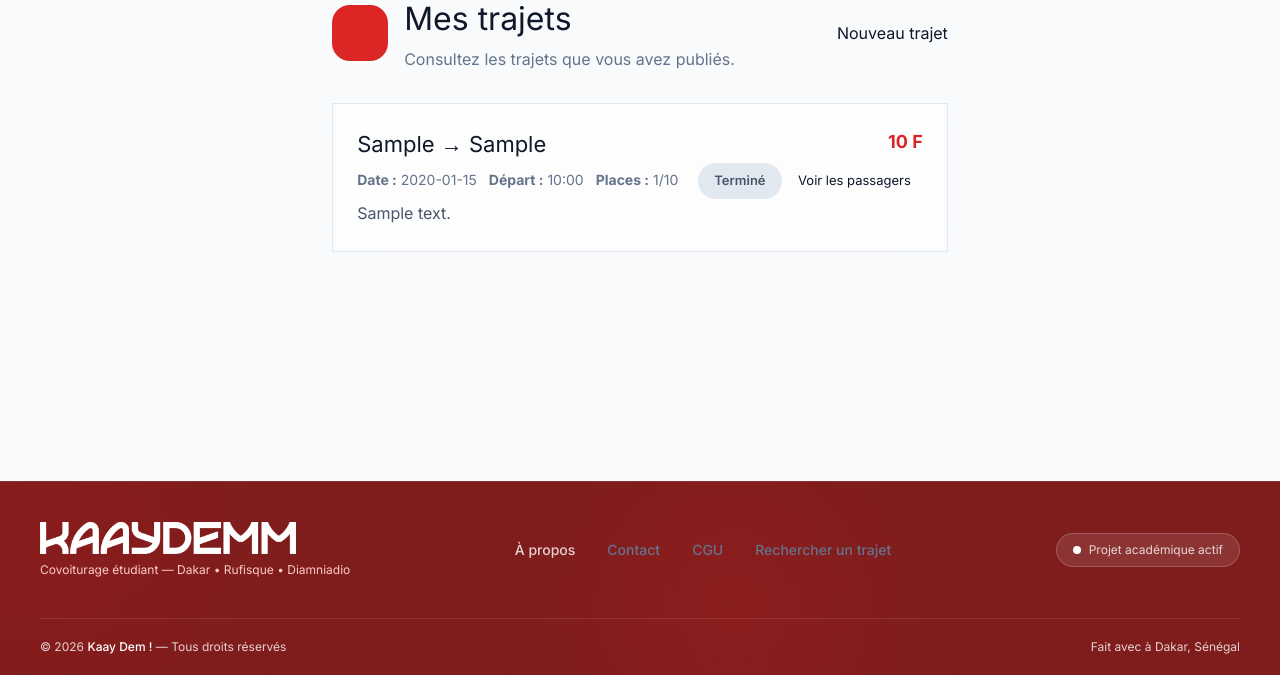
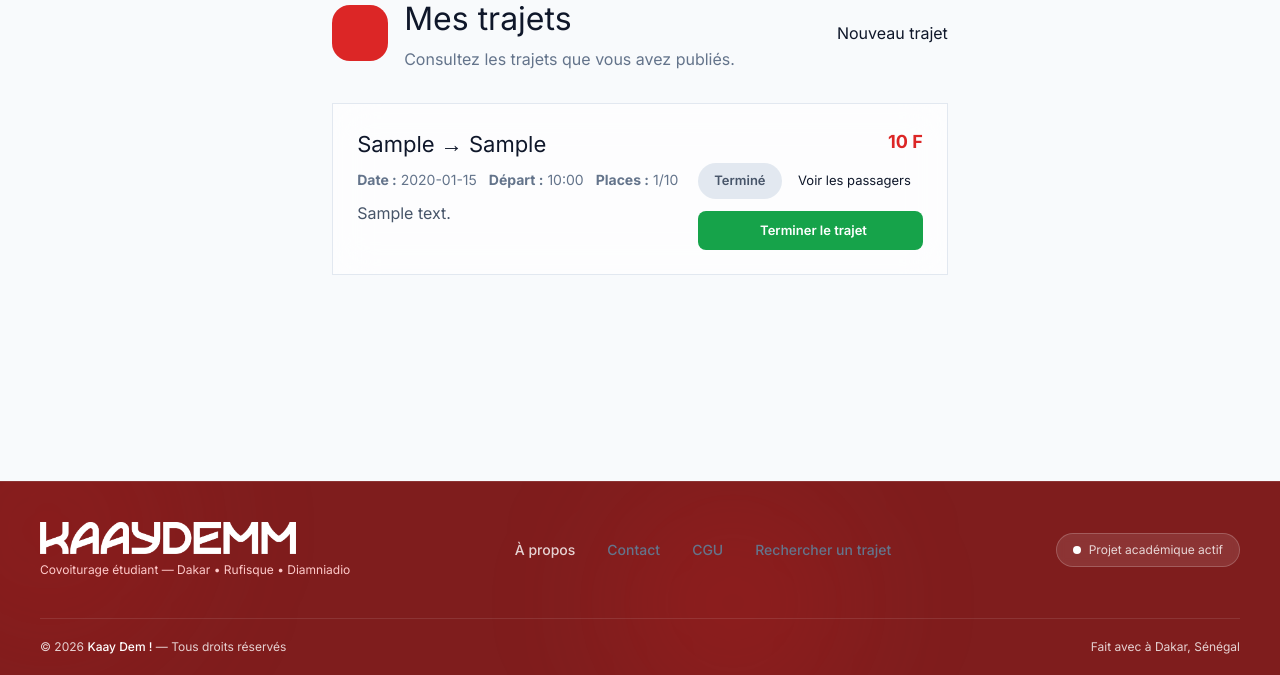
Before and after one commit to babacarrened-jpg/kaay-dem-app, a PHP site: page /kaay-dem-app/conducteur/trajets in a window 1280 px wide. Shown: the part 125-800 px from the top of the page. Run offline with PHP 8.4, Linux system fonts and the light colour scheme; the visitor is signed in with stand-in values (Sample User, id 1); tables that the repository leaves empty hold one stand-in row (values such as "Sample post"); some libraries are stand-ins or nearby versions.

Commit message:
feat(trajet): ajouter route terminer trajet et boutons visibles dans mes_trajets

```diff
--- a/app/views/conducteur/mes_trajets.php
+++ b/app/views/conducteur/mes_trajets.php
@@ -62,6 +62,21 @@
                                 <i data-lucide="users" width="14" height="14"></i> Voir les passagers
                             </a>
 
+
+                    <form action="<?= BASE_URL ?>conducteur/trajet/<?= $trajet->id ?>/terminer" method="POST"
+      onsubmit="return confirm('Marquer ce trajet comme terminé ?');" style="width:100%;">
+    <button type="submit"
+        style="width:100%; display:flex; align-items:center; justify-content:center; gap:6px;
+               background:#16a34a; color:white; padding:10px 16px; border:none; border-radius:8px;
+               font-weight:600; font-size:13px; cursor:pointer; transition:all 0.3s;"
+        onmouseover="this.style.background='#15803d'; this.style.transform='translateY(-1px)';"
+        onmouseout="this.style.background='#16a34a'; this.style.transform='translateY(0)';">
+        <i data-lucide="check-circle" width="14" height="14" style="vertical-align:middle;"></i>
+        Terminer le trajet
+    </button>
+</form>
+
+
                             <?php if(in_array($trajet->statut, ['planifie', 'en_cours'], true)): ?>
                                 <form action="<?= BASE_URL ?>conducteur/trajet/<?= $trajet->id ?>/annuler" method="POST" onsubmit="return confirm('Annuler ce trajet ? Cette action est irréversible.');">
                                     <button type="submit" class="btn btn-outline" style="width:100%; justify-content:center; font-size:13px; padding:8px 12px;">
--- a/public/index.php
+++ b/public/index.php
@@ -73,6 +73,10 @@ $router->get('/admin/trajets', 'AdminController', 'trajets');
 $router->post('/admin/validerConducteur/{id}', 'AdminController', 'validerConducteur');
 $router->post('/admin/refuserConducteur/{id}', 'AdminController', 'refuserConducteur');
 
+$router->post('/passager/reservation/{reservation_id}/annuler', 'PassagerController', 'annulerReservation');
+// Ajoute cette ligne dans public/index.php (section Conducteur)
+$router->post('/conducteur/trajet/{trajet_id}/terminer', 'ConducteurController', 'terminerTrajet');
+
 
 // ============================================
 // EXÉCUTION DU ROUTAGE
```
